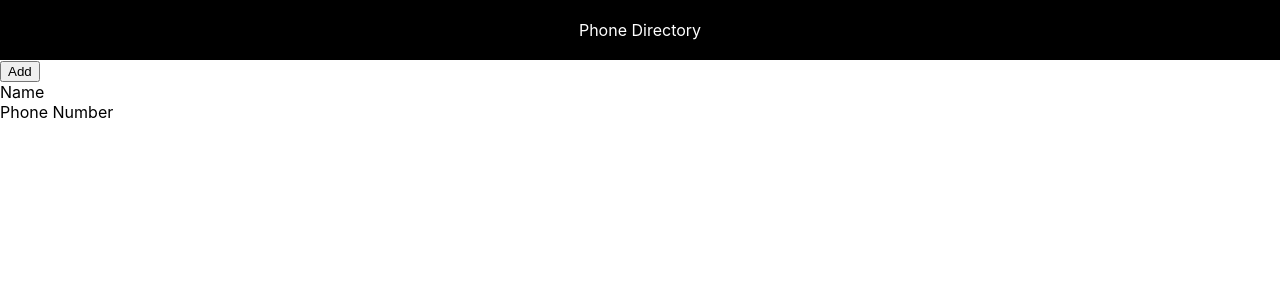
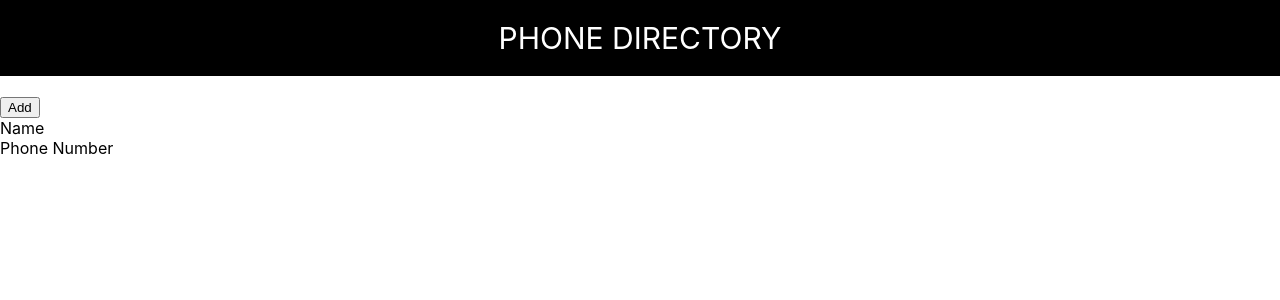
Before and after one commit to sanjaytriumph/phonedirectory, a React (Create React App) app: page / in a window 1280 px wide. Shown: the top 300 px of the page. Built offline with nearby package versions, Linux system fonts and the light colour scheme.

Commit message:
Styled ‘Header’ (External Styling)

```diff
--- /dev/null
+++ b/src/Header.css
@@ -0,0 +1,9 @@
+.header{
+    background:#333;
+    text-align: center;
+    color:#fff;
+    padding:20px;
+    text-transform: uppercase;
+    font-size:30px;
+    margin-bottom: 20px;
+}
--- a/src/Header.js
+++ b/src/Header.js
@@ -1,5 +1,5 @@
 import React from 'react';
-
+import './Header.css';
 const Header = function(){
     let headerStyle = {
         background: '#000',
```
